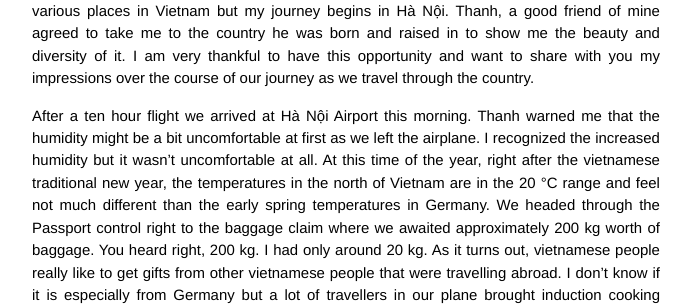
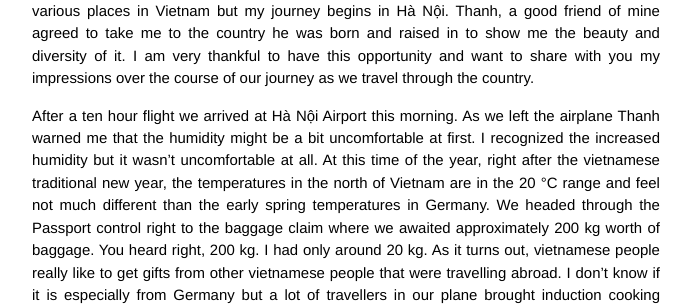
Before and after one commit to nexys/nexys.github.io, a Jekyll site: the page built from _posts/2014-02-21-welcome-to-vietnam.markdown, in a window 1280 px wide. Shown: the part 268-574 px from the top of the page, without its empty margins (294-985 px from the left). Built offline with Jekyll 4.4.1, drawn with Linux system fonts in a browser that asks for light colours; Markdown is read by kramdown in place of the engine named in the settings; some of the changed text lies outside the part shown.

```diff
--- a/_posts/2014-02-21-welcome-to-vietnam.markdown
+++ b/_posts/2014-02-21-welcome-to-vietnam.markdown
@@ -6,7 +6,7 @@ date:   2014-02-21 16:23:23
 
 The long awaited journey to Vietnam has now become reality and I'm writing my first blog post as I'm lying in bed letting my first impressions pass by. For the next 3 weeks I'm going to live at various places in Vietnam but my journey begins in Hà Nội. Thanh, a good friend of mine agreed to take me to the country he was born and raised in to show me the beauty and diversity of it. I am very thankful to have this opportunity and want to share with you my impressions over the course of our journey as we travel through the country.
 
-After a ten hour flight we arrived at Hà Nội Airport this morning. Thanh warned me that the humidity might be a bit uncomfortable at first as we left the airplane. I recognized the increased humidity but it wasn't uncomfortable at all. At this time of the year, right after the vietnamese traditional new year, the temperatures in the north of Vietnam are in the 20 °C range and feel not much different than the early spring temperatures in Germany.
+After a ten hour flight we arrived at Hà Nội Airport this morning. As we left the airplane Thanh warned me that the humidity might be a bit uncomfortable at first. I recognized the increased humidity but it wasn't uncomfortable at all. At this time of the year, right after the vietnamese traditional new year, the temperatures in the north of Vietnam are in the 20 °C range and feel not much different than the early spring temperatures in Germany.
 We headed through the Passport control right to the baggage claim where we awaited approximately 200 kg worth of baggage. You heard right, 200 kg. I had only around 20 kg. As it turns out, vietnamese people really like to get gifts from other vietnamese people that were travelling abroad. I don't know if it is especially from Germany but a lot of travellers in our plane brought induction cooking plates with them. Even the pilot carried one away. Thanh had three of them and a lot of other stuff he brought along for his relatives.
 
 After we hauled everything on four baggage carts we went to the exit where his father awaited us. We packed everything in the car and drove to his home. It was only a 20 km drive but we needed an hour to arrive there. On this drive I had the honour to experience the world famous vietnamese traffic for the first time. Although we travelled by car, which feels much safer than by motorbike, it was still a quite impressive ride. The traffic in Vietnam is very different from the traffic in Germany. Even though we drove on an equivalent of a German Autobahn the speed indicator never went over 50 km/h. As we went further into the cities center, the traffic got more crowded. You hear a lot of honking on the streets but in most cases this honking only means "hey I'm behind you, please be aware of this". Everyone seems to subtly ignore all the honking but in some way this is part of the flow and everyone still seems to be subconsciously aware of everyone else on the street. I don't think that without such subconscious awareness things like crossing the street by foot even when there is heavy traffic or by motorbike if you just bought something from the store from one side of the road and want to get back into the flow on the opposite side.
```
